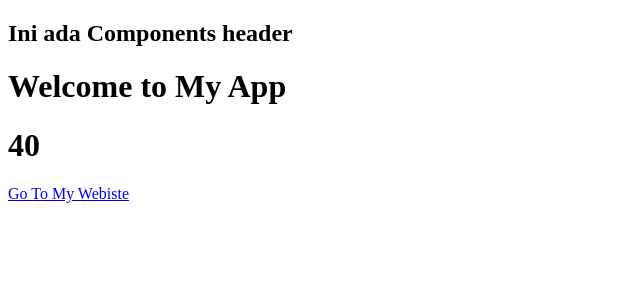
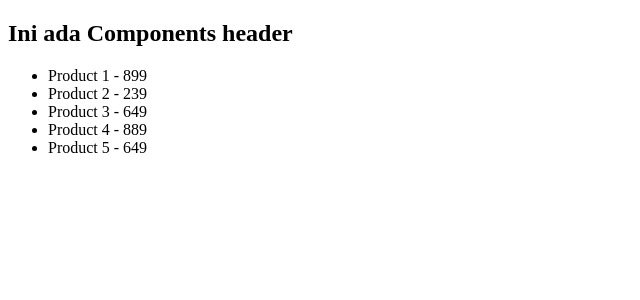
Before and after one commit to muhdanfyan/basic-react-hooks, a React (Create React App) app: page / in a window 1280 px wide. Shown: the top 300 px of the page, without its empty margins (0-640 px from the left). Built offline with nearby package versions, Linux system fonts and the light colour scheme.

Commit message:
Update App.js

```diff
--- a/src/App.js
+++ b/src/App.js
@@ -1,16 +1,45 @@
+import { useState } from "react";
 import Header from "./components/Header";
 
 function App() {
-  const title = "Welcome to My App"
-  const age = 20
-  const link = "https://mfikri.com"
+  // cara gunakan useState
+  const [title, setTitle] = useState("Welcome to My App")
+  const [age, setAge] = useState(20)
+  // const link = "https://mfikri.com"
+
+  const [products, setProduct] = useState([
+    {id:1, title: 'Product 1', price : 899},
+    {id:2, title: 'Product 2', price : 239},
+    {id:3, title: 'Product 3', price : 649},
+    {id:4, title: 'Product 4', price : 889},
+    {id:5, title: 'Product 5', price : 649}
+  ])
+
+  // const clickMe = (name) =>{
+  //   console.log('Clicked '+ name)
+  // }
+
+  // const changeTitle = (name) =>{
+  //   setTitle(name)
+  //   setAge(40)
+  // }
 
   return (
     <div>
       <Header />
-      <h1>{title}</h1>
-      <h1>{ age * 2}</h1>
-      <a href={link}>Go To My Webiste</a>
+      {/* materi 1 */}
+      {/* <h1>{title}</h1> */}
+      {/* <h1>{ age}</h1> */}
+      {/* <a href={link}>Go To My Webiste</a> */}
+      {/* <button onClick={ () => changeTitle('fikri') }>Click Me</button> */}
+      {/* <button onClick={ () => changeTitle('Bisa berubah tawwa') }>Click Me</button> */}
+
+      <ul>
+        {products.map((product)=> (
+          <li key={ product.id }>{ product.title } - { product.price }</li>
+        ))}
+      </ul>
+
     </div>
   );
 }
```
